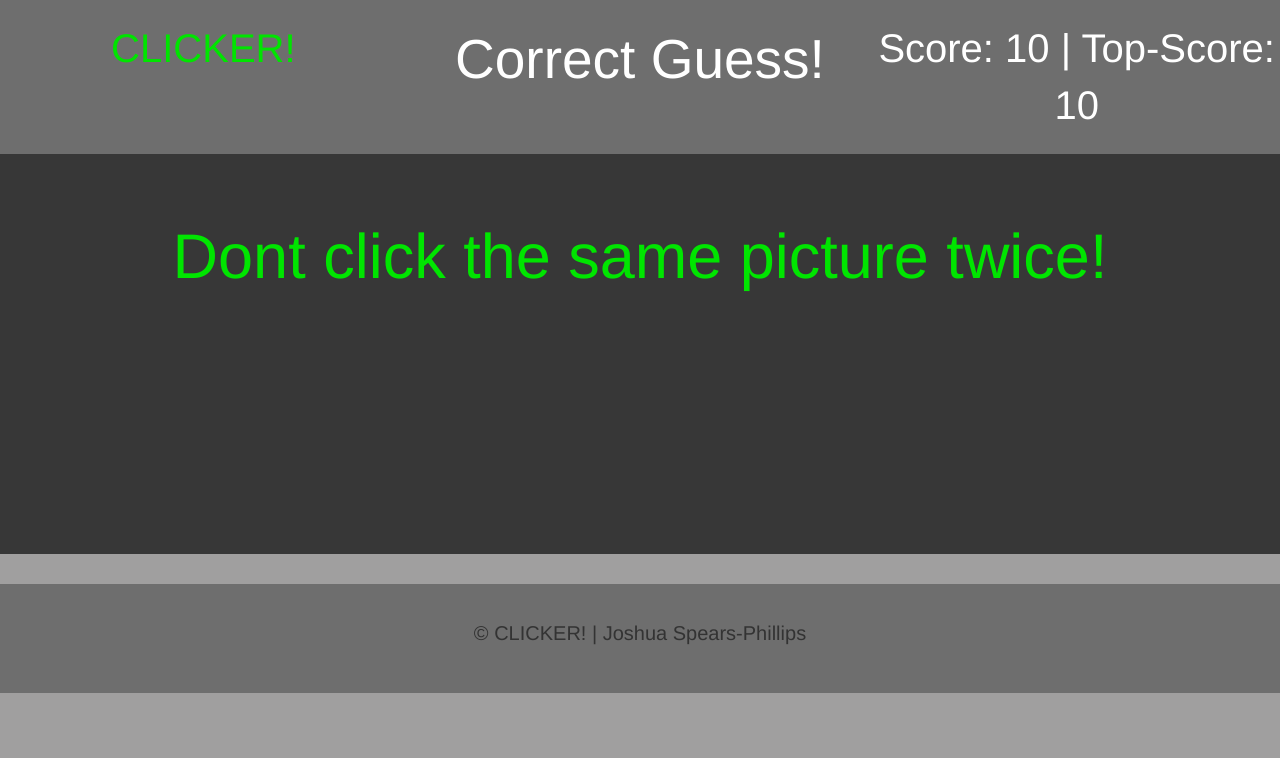
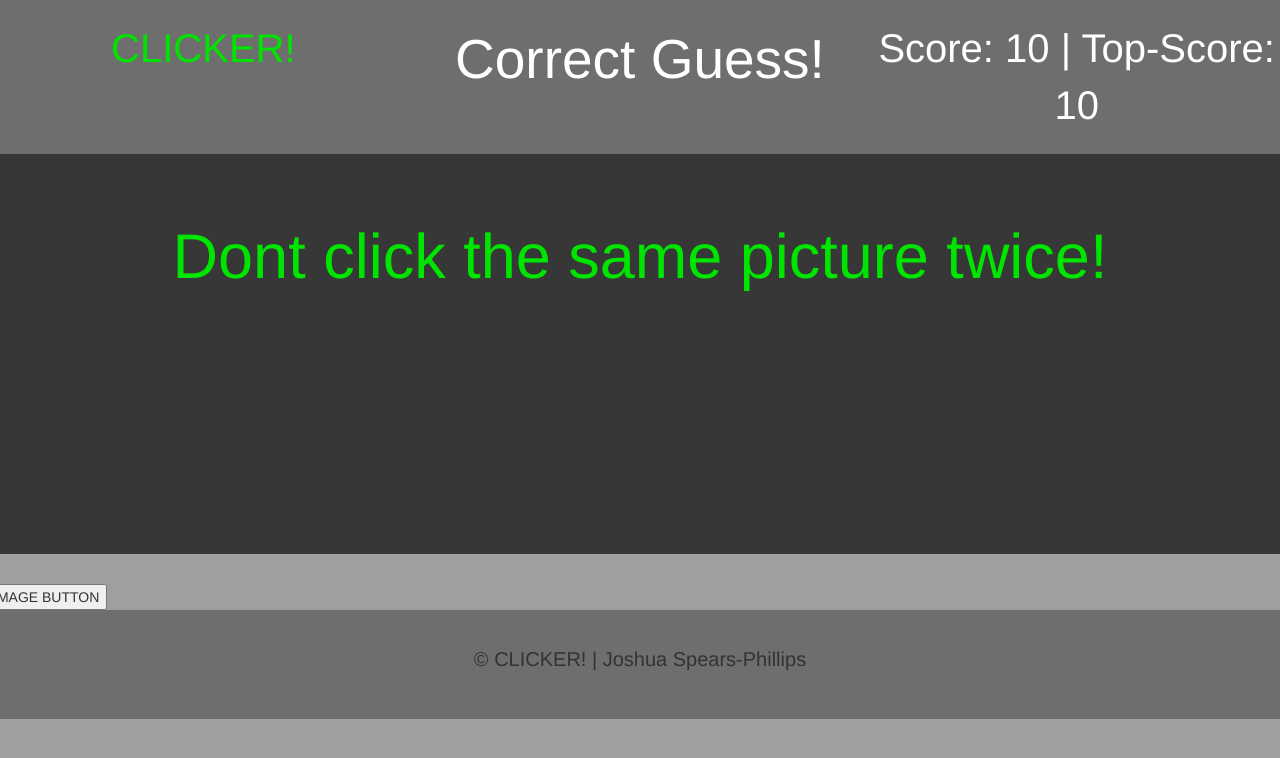
Before and after one commit to ETS-ReactNative4/clickyGame, a React (Create React App) app in the folder clicky-game/: page / in a window 1280 px wide. Shown: the top 758 px of the page. Built offline with nearby package versions, Linux system fonts and the light colour scheme.

Commit message:
Image button component has been structured and added to the app component.

```diff
--- a/clicky-game/src/App.jsx
+++ b/clicky-game/src/App.jsx
@@ -12,6 +12,9 @@ import Jumbotron from "./components/Jumbotron";
 import Navbar from "./components/Navbar";
 // FOOTER
 import Footer from "./components/Footer";
+// IMAGE
+import Image from "./components/Image";
+
 //  IMAGES
 // import Heros from "./Heros";
 
@@ -32,8 +35,12 @@ class App extends Component {
                     <Jumbotron  />
                 </div>
                 <div className="row">
+                    <Image />
+                </div>
+                <div className="row">
                     <Footer />
                 </div>
+
             </div>
         );  // END RETURN
     };  // END RENDER
--- a/clicky-game/src/components/Footer/index.js
+++ b/clicky-game/src/components/Footer/index.js
@@ -1 +1,2 @@
+// EXPORT THE FOOTER COMPONENT
 export { default } from "./Footer";
--- a/clicky-game/src/components/Image/Image.jsx
+++ b/clicky-game/src/components/Image/Image.jsx
@@ -0,0 +1,25 @@
+
+/*
+    IMAGE.JSX CONTAINS THE IMAGE COMPONENT THAT ALL THE IMAGES WILL RENDER AS
+*/
+
+// DEPENDENCIES
+import React, {Component} from "react";
+// IMAGE STYLES
+import "./Image.css";
+
+// IMAGE COMPONENT
+class Image extends Component {
+    // RENDER
+    render () {
+        // RETURN THE HTML FOR THE IMAGE
+        return (
+            <button>
+                IMAGE BUTTON
+            </button>
+        ); // END RETURN
+    } // END RENDER
+}; // END IMAGE
+
+// EXPORT IMAGE
+export default Image;
--- a/clicky-game/src/components/Image/index.js
+++ b/clicky-game/src/components/Image/index.js
@@ -0,0 +1,2 @@
+// EXPORT THE IMAGE COMPONENT
+export { default } from "./Image";
--- a/clicky-game/src/components/Jumbotron/index.js
+++ b/clicky-game/src/components/Jumbotron/index.js
@@ -1 +1,2 @@
+// EXPORT THE JUMBOTRON COMPONENT
 export { default } from "./Jumbotron";
--- a/clicky-game/src/components/Navbar/index.js
+++ b/clicky-game/src/components/Navbar/index.js
@@ -1 +1,2 @@
+// EXPORT THE NAVBAR COMPONENT
 export { default } from "./Navbar";
```
